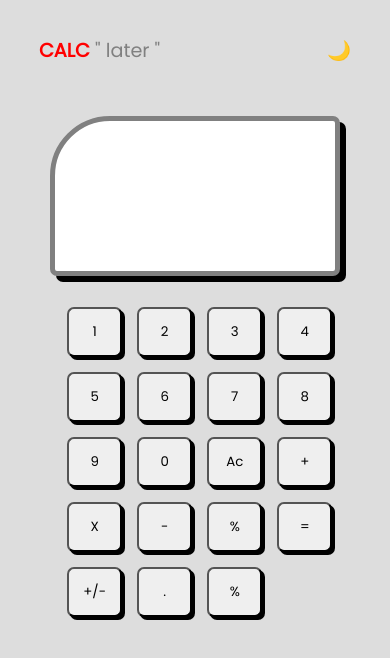
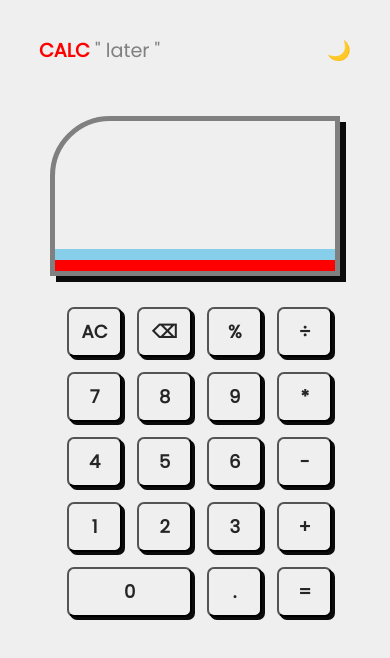
Before and after one commit to venkateshwebdev/project, a React (Create React App) app: page /calc in a window 390 px wide. Shown: the top 658 px of the page. Built offline with nearby package versions, Linux system fonts and the light colour scheme.

Commit message:
updated calculator

```diff
--- a/src/Pages/calculator/Calculator.jsx
+++ b/src/Pages/calculator/Calculator.jsx
@@ -1,36 +1,56 @@
-import { useState } from "react";
+import { useEffect, useState } from "react";
 import Navbar from "../../components/Navbar/Navbar";
 import CalculatorContext from "../../contexts/calclater";
 import './calculator.css'
 const Calculator = () => {
     const [font,setFont] = useState()
     const [calTheme,setCalTheme] = useState(true);
+    const [equation,setEquation] = useState("");
+    const [answer,setAnswer] = useState()
+    const numbersList = ["AC","⌫","%","÷",7,8,9,"*",4,5,6,"-",1,2,3,"+",0,".","="]
+    const clickButton=(e)=>{
+        if (e.target.innerHTML === "AC"){
+            setEquation("")
+            setAnswer(0)
+        }
+        else if(e.target.innerHTML === "⌫"){
+            setEquation(equation.slice(0,-1))
+        }
+        else{
+            setEquation((prev)=>prev+e.target.innerHTML)
+        }
+
+    }
+    useEffect(()=>{
+        try{
+            const lst = equation.slice(-1);
+            if (!(lst==="+"||lst==="-"||lst==="*"||lst==="/"||lst==="%")){
+                setAnswer(eval(equation))
+            }
+        }
+        catch(err){
+            setAnswer("ERROR")
+        }
+
+
+    },[equation])
     return (
     <CalculatorContext.Provider value={{font,setFont,calTheme,setCalTheme}}>
+    <div className="condition">this page is only for mobile(scrren size of less than 800px)</div>
     <div className={`calculator-container ${calTheme?`light`:`dark`}`}>
     <Navbar navFirstName="CALC " navSecondName={`" later "`} enableSearch={false} enableMode={true} />
     <div className="calculator-box">
-        <div className="calculator-display"></div>
+        <div className="calculator-display">
+            <div className="calc-content">
+                <div className="eq">{equation}</div>
+                <div className="answer">{answer}</div>
+            </div>
+            <div className="display-style">
+            <div className="style1"></div>
+            <div className="style2"></div>
+            </div></div>
         <div className="calculator-buttons">
-            <button>1</button>
-            <button>2</button>
-            <button>3</button>
-            <button>4</button>
-            <button>5</button>
-            <button>6</button>
-            <button>7</button>
-            <button>8</button>
-            <button>9</button>
-            <button>0</button>
-            <button>Ac</button>
-            <button>+</button>
-            <button>X</button>
-            <button>-</button>
-            <button>%</button>
-            <button>=</button>
-            <button>+/-</button>
-            <button>.</button>
-            <button>%</button>
+            {numbersList.map((e)=><button onClick={clickButton} className={`gridItem${e}`}>{e}</button>)}
         </div>
     </div>
     </div>
--- a/src/Pages/calculator/calculator.css
+++ b/src/Pages/calculator/calculator.css
@@ -1,6 +1,14 @@
+.condition{
+    font-size: 30px;
+    text-align: center;
+    display: flex;
+    align-items: center;
+    justify-content: center;
+    align-self: center;
+}
+
 .calculator-container{
-    background-color: #dddddd;
-    height: 100vh;
+    display: none;
 }
 .calculator-box{
     margin: 0 10%;
@@ -15,13 +23,18 @@
     margin: 5% 5% 0 5%;
     height: 150px;
     width: 90%;
-    background-color: white;
+    background-color: #EFEFEF;
     border:5px solid grey;
-    border-radius: 7px;
     border-top-left-radius: 60px;
-    box-shadow: 6px 6px black;
+    box-shadow: 6px 6px #0b0b0b;
+    display: flex;
+    flex-direction: column;
 
 }
+.gridItem0{
+    grid-column: 1/3;
+}
+
 .calculator-buttons{
     margin:5% 5% 0 8%;
     padding: 5%;
@@ -37,18 +50,83 @@ button{
     width: 1fr;
     height: 50px;
     border-radius: 7px;
-    box-shadow: 3px 3px black;
+    box-shadow: 3px 3px #0b0b0b;
+    font-weight: 600;
+    font-size: 18px;
+    color: #252525;
+    transition: transform 0.2s;
 }
-.dark{
-    background-color: #252525;
+button:hover{
+    transform: scale(0.95);
+}
+/*  */
+
+.display-style{
+    flex: 1;
+    height: 30px;
+    background-color: red;
+    width: 100%;
+    display: flex;
+    flex-direction: column;
+}
+.calc-content{
+    flex: 6;
+    display: flex;
+    flex-direction: column;
+    align-items: last baseline;
+    justify-content: flex-end;
+    gap: 10px;
+    padding-right:20px ;
+}
+.eq{
+    font-size: 24px;
+}
+.answer{
+    font-size: 30px;
+    font-weight: 600;
+    text-shadow: 1px 1px  grey;
+    align-self: flex-end;
+}
+.dark .eq{
+    color: white;
+}
+.dark .answer{
+    color: white;
+}
+.style1{
+    flex:1;
+    background-color: skyblue;
+    height: 20px;
+    width: 100%;
+}
+.style2{
+    flex:1;
+    background-color: red;
+    height: 10px;
+    width: 100%;
 }
 
-.dark .calculator-display{
-    background-color: black;
-    box-shadow: 6px 6px #dddddd;
+@media screen and (max-width:640px) {
+    .condition{
+        display: none;
+    }
+    .calculator-container{
+        background-color: #EFEFEF;
+        height: 100vh;
+        display: block;
+    }
+    .dark{
+        background-color: #0b0b0b;
+    }
+
+    .dark .calculator-display{
+        background-color: #0b0b0b;
+        box-shadow: 6px 6px rgb(186, 186, 186);
+    }
+    .dark button{
+        background-color: #0b0b0b;
+        border: 1px solid grey;
+        color: #EFEFEF;
+        box-shadow: 3px 3px grey;
+    }
 }
-.dark button{
-    background-color: black;
-    color: white;
-    box-shadow: 3px 3px grey;
-}
--- a/src/Pages/weather/wether.css
+++ b/src/Pages/weather/wether.css
@@ -41,6 +41,8 @@
     font-size: 18px;
     text-transform: capitalize;
 }
+
+
 /* .wether-main{
     color:red
 } */
```
